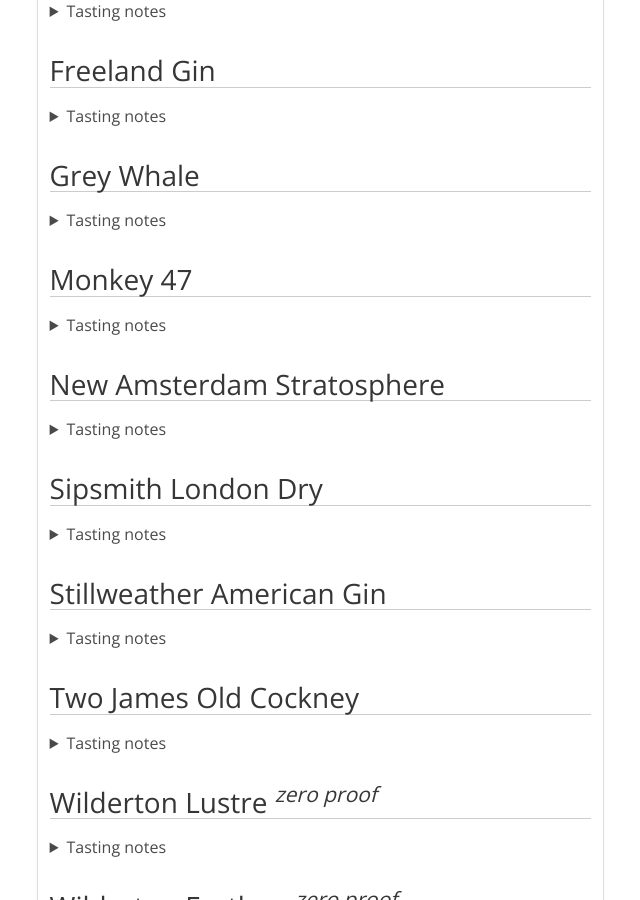
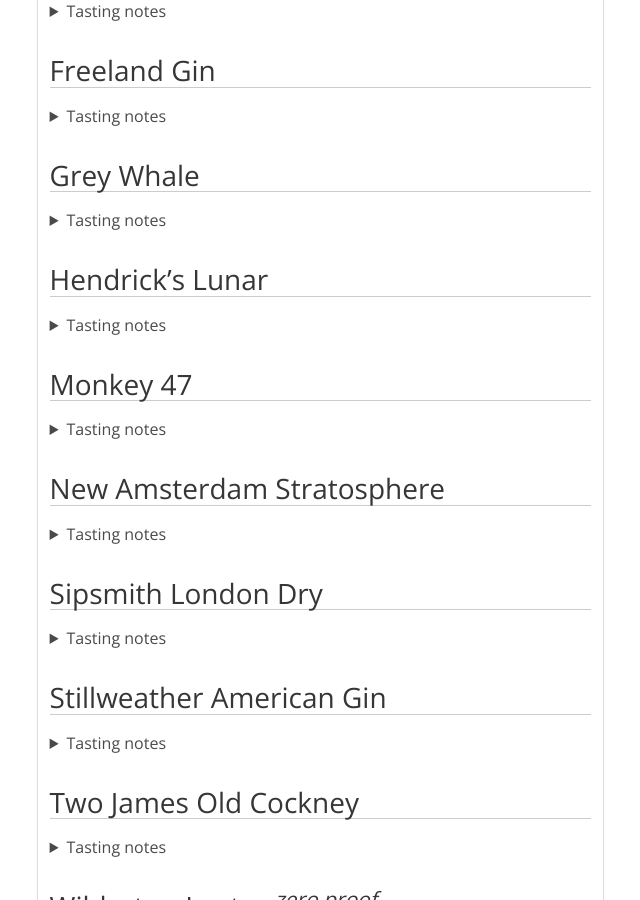
Before and after one commit to binford2k/binford2k.com, a Jekyll site: the page built from backyard/ginuary.md, in a window 1280 px wide and 900 px high, scrolled down 1909 px. Shown: the whole window, without its empty margins (178-818 px from the left). Built offline with Jekyll 4.4.1, drawn with Linux system fonts in a browser that asks for light colours; Markdown is read by kramdown in place of the engine named in the settings; comment, search, counter and statistics services are not loaded.

Commit message:
add hendricks lunar

```diff
--- a/backyard/ginuary.md
+++ b/backyard/ginuary.md
@@ -116,6 +116,13 @@
   A good suggestion is to take any vodka cocktail recipe and replace the vodka with Gray Whale Gin. Suddenly, your tasteless cocktail is interesting.
 </details>
 
+## Hendrick's Lunar
+<details>
+  <summary>Tasting notes</summary>
+  <img src="/assets/images/gins/hendricks_lunar.png">
+  Hendrick's Lunar is a delightfully smooth and alluring gin that is rich with night blooming floral essence, offering a delicate balance of warm baked spices, and finished with a crisp burst of citrus. LUNAR is best enjoyed during casual nights at home and is a curious companion for sundowners and starry nights with friends.
+</details>
+
 ## Monkey 47
 <details>
   <summary>Tasting notes</summary>
```
Also changed, not shown: assets/images/gins/hendricks_lunar.png (added).
